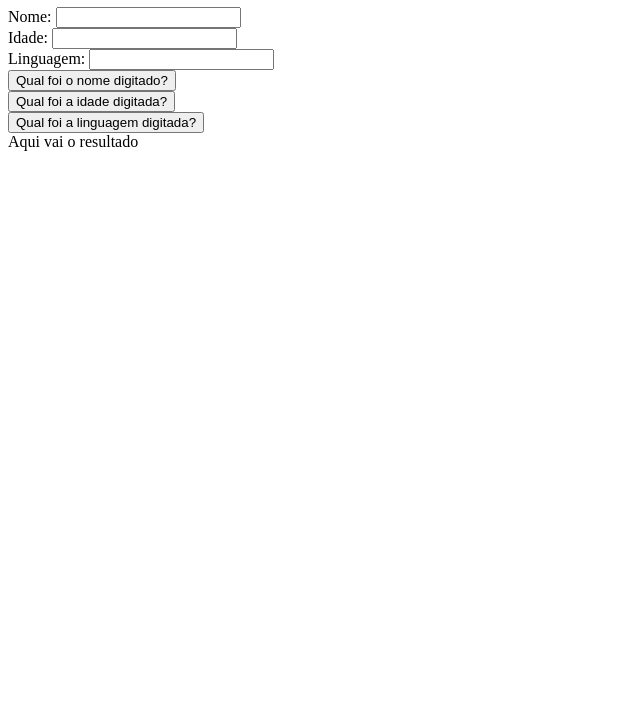
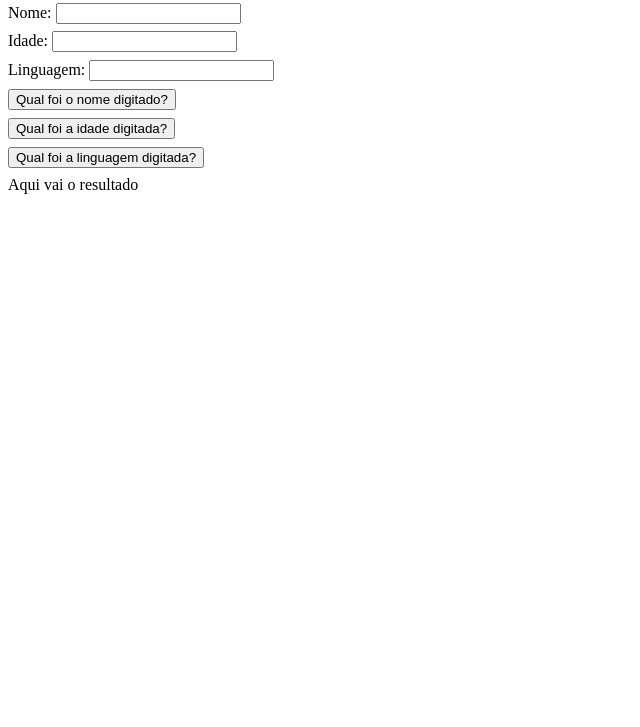
Before and after one commit to viniciustixu/Outros-estudos, a plain HTML site: page Obejects/Praticando/pratica01.html in a window 1280 px wide. Shown: the part 73-800 px from the top of the page, without its empty margins (0-640 px from the left). Drawn offline with Linux system fonts and the light colour scheme.

Commit message:
update Objects - Pratica01

```diff
--- a/Obejects/Praticando/pratica01.html
+++ b/Obejects/Praticando/pratica01.html
@@ -6,7 +6,7 @@
     <meta name="viewport" content="width=device-width, initial-scale=1.0">
     <title>Praticando Objects</title>
 </head>
-<body>
+<body style="line-height: 1.8em;">
     <h1>Preencha os dados</h1>
     <label for="nome">Nome:</label>
     <input type="text" name="nom" id="nome"> <br>
--- a/Obejects/Praticando/pratica01.js
+++ b/Obejects/Praticando/pratica01.js
@@ -8,7 +8,7 @@ let usuario = {
      linguagem: document.getElementById('linguagem'),
 }
 
-
+//funções
 function nomeDigitado() {
     resultado.innerHTML = usuario.nome.value
 }
```
